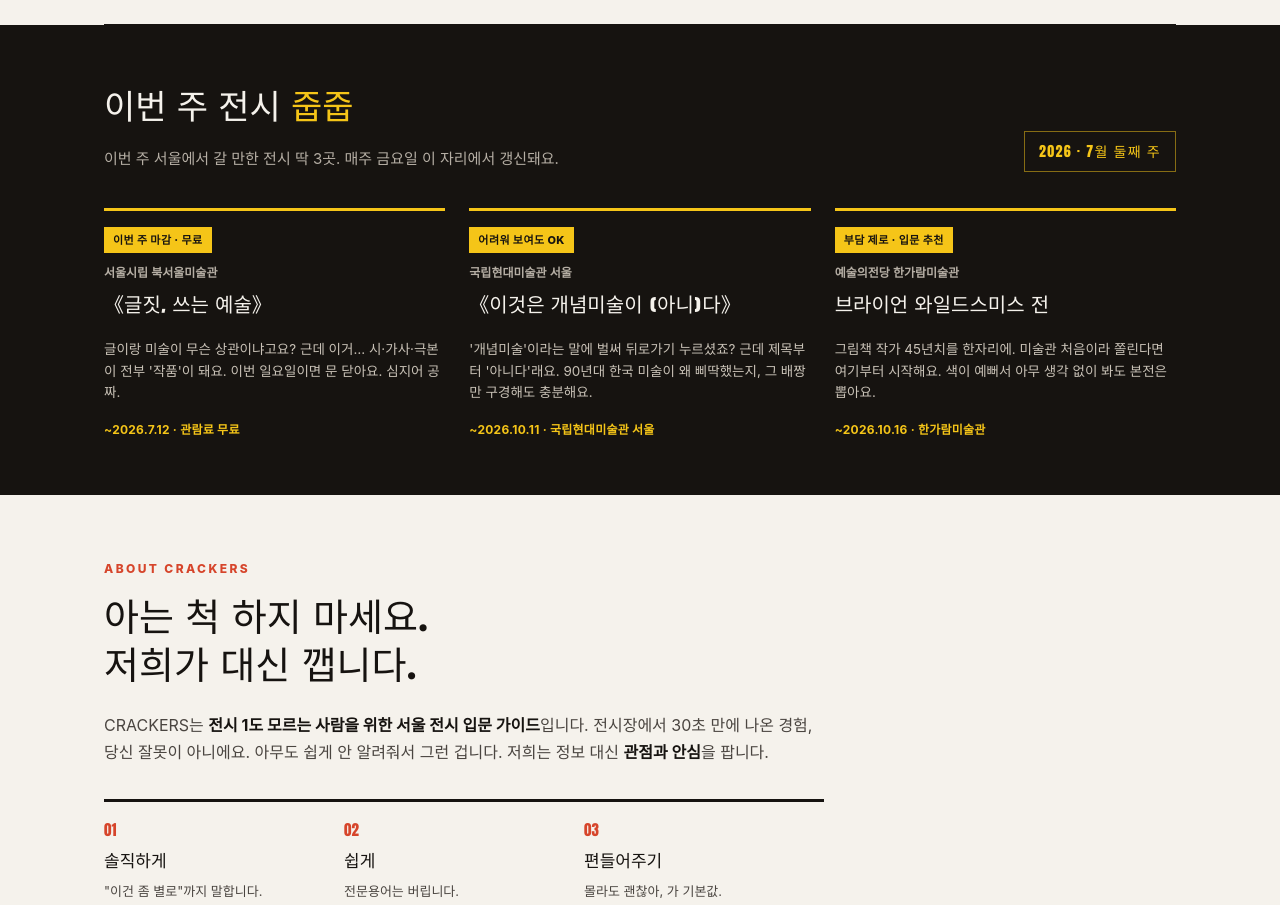
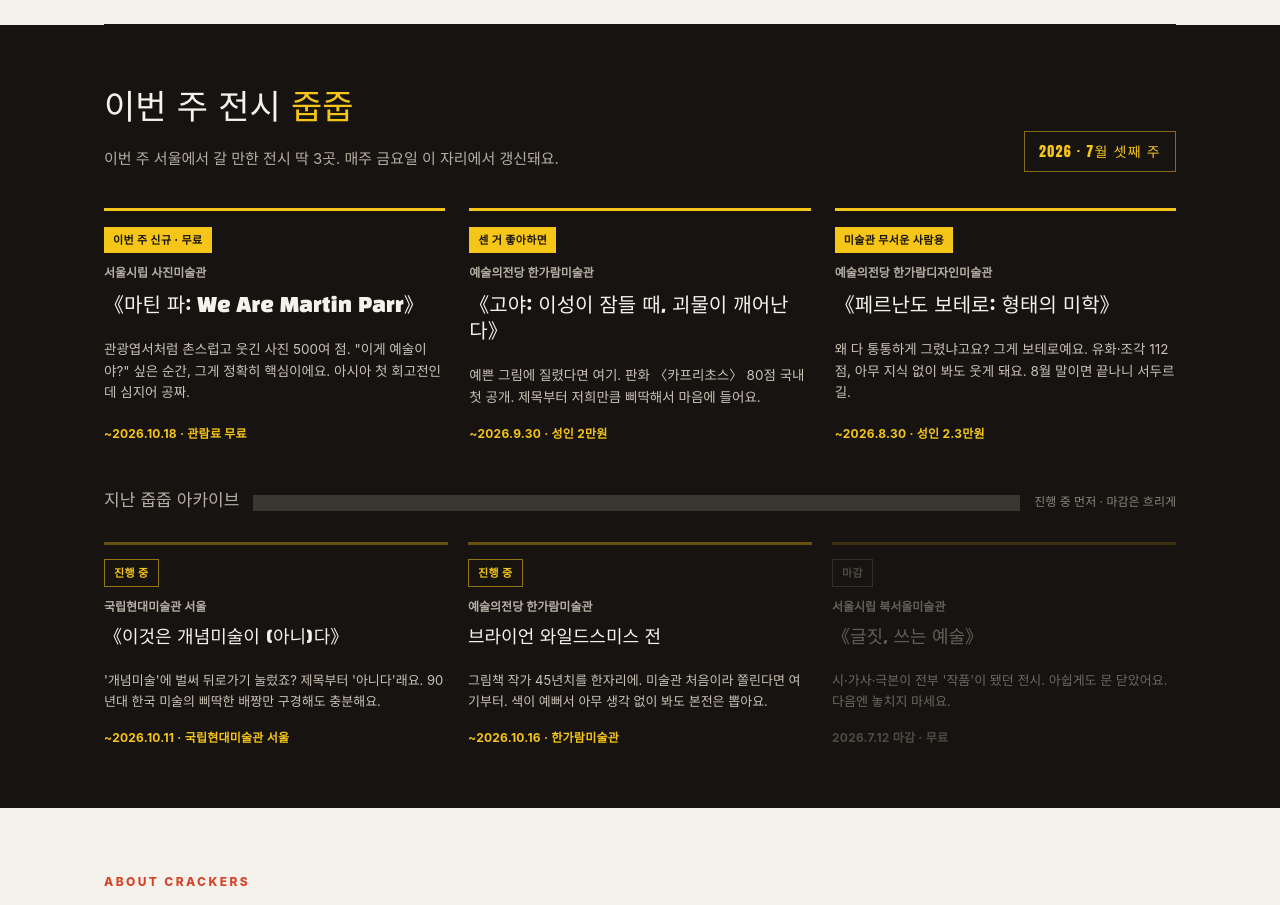
Before and after one commit to fotoparker5/crackers-site, a plain HTML site: page index.html in a window 1280 px wide. Shown: the part 1360-2265 px from the top of the page. Drawn offline with Linux system fonts and the light colour scheme; a web font is replaced by a local one.

Commit message:
이번 주 전시 줍줍 갱신(마틴파·고야·보테로) + 지난 줍줍 아카이브 섹션 추가

```diff
--- a/index.html
+++ b/index.html
@@ -114,7 +114,7 @@
     font-family:'Anton',sans-serif;background:var(--yellow);color:var(--black);
     padding:14px 22px;font-size:14px;letter-spacing:.1em;white-space:nowrap;
   }
-  .weekly .wk{max-width:1120px;margin:0 auto;padding:56px 24px;}
+  .weekly .wk{max-width:1120px;margin:0 auto;padding:56px 24px 40px;}
   .weekly .wk-head{
     display:flex;justify-content:space-between;align-items:flex-end;
     gap:20px;flex-wrap:wrap;margin-bottom:36px;
@@ -141,6 +141,27 @@
   .pick:hover h3{color:var(--yellow);}
   .pick p{font-size:13.5px;color:#C9C2B7;line-height:1.6;}
   .pick .meta{margin-top:auto;padding-top:6px;font-size:12px;color:var(--yellow);font-weight:700;letter-spacing:.02em;}
+
+  /* WEEKLY ARCHIVE — 지난 줍줍 누적 */
+  .wk-arch{max-width:1120px;margin:0 auto;padding:0 24px 60px;}
+  .wk-arch .arch-head{display:flex;align-items:center;gap:14px;margin:4px 0 26px;}
+  .wk-arch .arch-head h3{
+    font-size:17px;color:#B5AEA4;white-space:nowrap;
+    font-family:'Black Han Sans','Pretendard Variable',sans-serif;font-weight:400;
+  }
+  .wk-arch .arch-head .rule{flex:1;height:1px;background:rgba(245,242,236,.16);}
+  .wk-arch .arch-head .note{font-size:12px;color:#8A857C;white-space:nowrap;}
+  .picks.arch{gap:20px;}
+  .picks.arch .pick{border-top-color:rgba(245,197,24,.35);padding-top:14px;}
+  .picks.arch .pick h3{font-size:18px;}
+  .picks.arch .pick p{font-size:13px;}
+  .pick .tag.live{background:transparent;color:var(--yellow);border:1px solid rgba(245,197,24,.55);}
+  .pick .tag.done{background:transparent;color:#8A857C;border:1px solid rgba(138,133,124,.5);}
+  .pick.done{opacity:.48;}
+  .pick.done{border-top-color:rgba(138,133,124,.4);}
+  .pick.done h3,.pick.done:hover h3{color:#B5AEA4;}
+  .pick.done .meta{color:#8A857C;}
+  .pick.done:hover{transform:none;}
 
   /* ABOUT */
   .about{padding:64px 0;border-bottom:1px solid var(--line);max-width:720px;}
@@ -260,32 +281,67 @@
         <h2>이번 주 전시 <span class="y">줍줍</span></h2>
         <p>이번 주 서울에서 갈 만한 전시 딱 3곳. 매주 금요일 이 자리에서 갱신돼요.</p>
       </div>
-      <div class="stamp">2026 · 7월 둘째 주</div>
+      <div class="stamp">2026 · 7월 셋째 주</div>
     </div>
     <div class="picks">
 
-      <a class="pick" href="https://sema.seoul.go.kr/kr/whatson/landing?whenType=FROM_TODAY" target="_blank" rel="noopener">
-        <span class="tag">이번 주 마감 · 무료</span>
-        <div class="venue">서울시립 북서울미술관</div>
-        <h3>《글짓, 쓰는 예술》</h3>
-        <p>글이랑 미술이 무슨 상관이냐고요? 근데 이거… 시·가사·극본이 전부 '작품'이 돼요. 이번 일요일이면 문 닫아요. 심지어 공짜.</p>
-        <div class="meta">~2026.7.12 · 관람료 무료</div>
+      <a class="pick" href="https://sema.seoul.go.kr/kr/whatson/exhibition/detail?exNo=1553791" target="_blank" rel="noopener">
+        <span class="tag">이번 주 신규 · 무료</span>
+        <div class="venue">서울시립 사진미술관</div>
+        <h3>《마틴 파: We Are Martin Parr》</h3>
+        <p>관광엽서처럼 촌스럽고 웃긴 사진 500여 점. "이게 예술이야?" 싶은 순간, 그게 정확히 핵심이에요. 아시아 첫 회고전인데 심지어 공짜.</p>
+        <div class="meta">~2026.10.18 · 관람료 무료</div>
       </a>
 
+      <a class="pick" href="https://www.sac.or.kr/site/main/show/show_view?SN=78392" target="_blank" rel="noopener">
+        <span class="tag">센 거 좋아하면</span>
+        <div class="venue">예술의전당 한가람미술관</div>
+        <h3>《고야: 이성이 잠들 때, 괴물이 깨어난다》</h3>
+        <p>예쁜 그림에 질렸다면 여기. 판화 〈카프리초스〉 80점 국내 첫 공개. 제목부터 저희만큼 삐딱해서 마음에 들어요.</p>
+        <div class="meta">~2026.9.30 · 성인 2만원</div>
+      </a>
+
+      <a class="pick" href="https://www.sac.or.kr/site/main/show/show_view?SN=76470" target="_blank" rel="noopener">
+        <span class="tag">미술관 무서운 사람용</span>
+        <div class="venue">예술의전당 한가람디자인미술관</div>
+        <h3>《페르난도 보테로: 형태의 미학》</h3>
+        <p>왜 다 통통하게 그렸냐고요? 그게 보테로예요. 유화·조각 112점, 아무 지식 없이 봐도 웃게 돼요. 8월 말이면 끝나니 서두르길.</p>
+        <div class="meta">~2026.8.30 · 성인 2.3만원</div>
+      </a>
+
+    </div>
+  </div>
+
+  <div class="wk-arch">
+    <div class="arch-head">
+      <h3>지난 줍줍 아카이브</h3>
+      <div class="rule"></div>
+      <span class="note">진행 중 먼저 · 마감은 흐리게</span>
+    </div>
+    <div class="picks arch">
+
       <a class="pick" href="https://www.mmca.go.kr/exhibitions/progressList.do" target="_blank" rel="noopener">
-        <span class="tag">어려워 보여도 OK</span>
+        <span class="tag live">진행 중</span>
         <div class="venue">국립현대미술관 서울</div>
         <h3>《이것은 개념미술이 (아니)다》</h3>
-        <p>'개념미술'이라는 말에 벌써 뒤로가기 누르셨죠? 근데 제목부터 '아니다'래요. 90년대 한국 미술이 왜 삐딱했는지, 그 배짱만 구경해도 충분해요.</p>
+        <p>'개념미술'에 벌써 뒤로가기 눌렀죠? 제목부터 '아니다'래요. 90년대 한국 미술의 삐딱한 배짱만 구경해도 충분해요.</p>
         <div class="meta">~2026.10.11 · 국립현대미술관 서울</div>
       </a>
 
       <a class="pick" href="https://www.sac.or.kr/site/main/program/schedule" target="_blank" rel="noopener">
-        <span class="tag">부담 제로 · 입문 추천</span>
+        <span class="tag live">진행 중</span>
         <div class="venue">예술의전당 한가람미술관</div>
         <h3>브라이언 와일드스미스 전</h3>
-        <p>그림책 작가 45년치를 한자리에. 미술관 처음이라 쫄린다면 여기부터 시작해요. 색이 예뻐서 아무 생각 없이 봐도 본전은 뽑아요.</p>
+        <p>그림책 작가 45년치를 한자리에. 미술관 처음이라 쫄린다면 여기부터. 색이 예뻐서 아무 생각 없이 봐도 본전은 뽑아요.</p>
         <div class="meta">~2026.10.16 · 한가람미술관</div>
+      </a>
+
+      <a class="pick done" href="https://sema.seoul.go.kr/kr/whatson/landing" target="_blank" rel="noopener">
+        <span class="tag done">마감</span>
+        <div class="venue">서울시립 북서울미술관</div>
+        <h3>《글짓, 쓰는 예술》</h3>
+        <p>시·가사·극본이 전부 '작품'이 됐던 전시. 아쉽게도 문 닫았어요. 다음엔 놓치지 마세요.</p>
+        <div class="meta">2026.7.12 마감 · 무료</div>
       </a>
 
     </div>
@@ -308,7 +364,7 @@
 <section class="news">
   <div class="in">
     <h2>전시 소식, 메일로 깨서 드립니다</h2>
-    <p>매주 서울 전시 픽과 3분 명화 해설. 광고 없고, 좋은 척도 없습니다.</p>
+    <p>매주 서울 전시 픽과 3분 명화 해설. 좋은 척 안 하고, 몰라도 안 쪽팔리게.</p>
     <a href="https://maily.so/crackers" target="_blank">무료로 구독하기</a>
   </div>
 </section>
```
